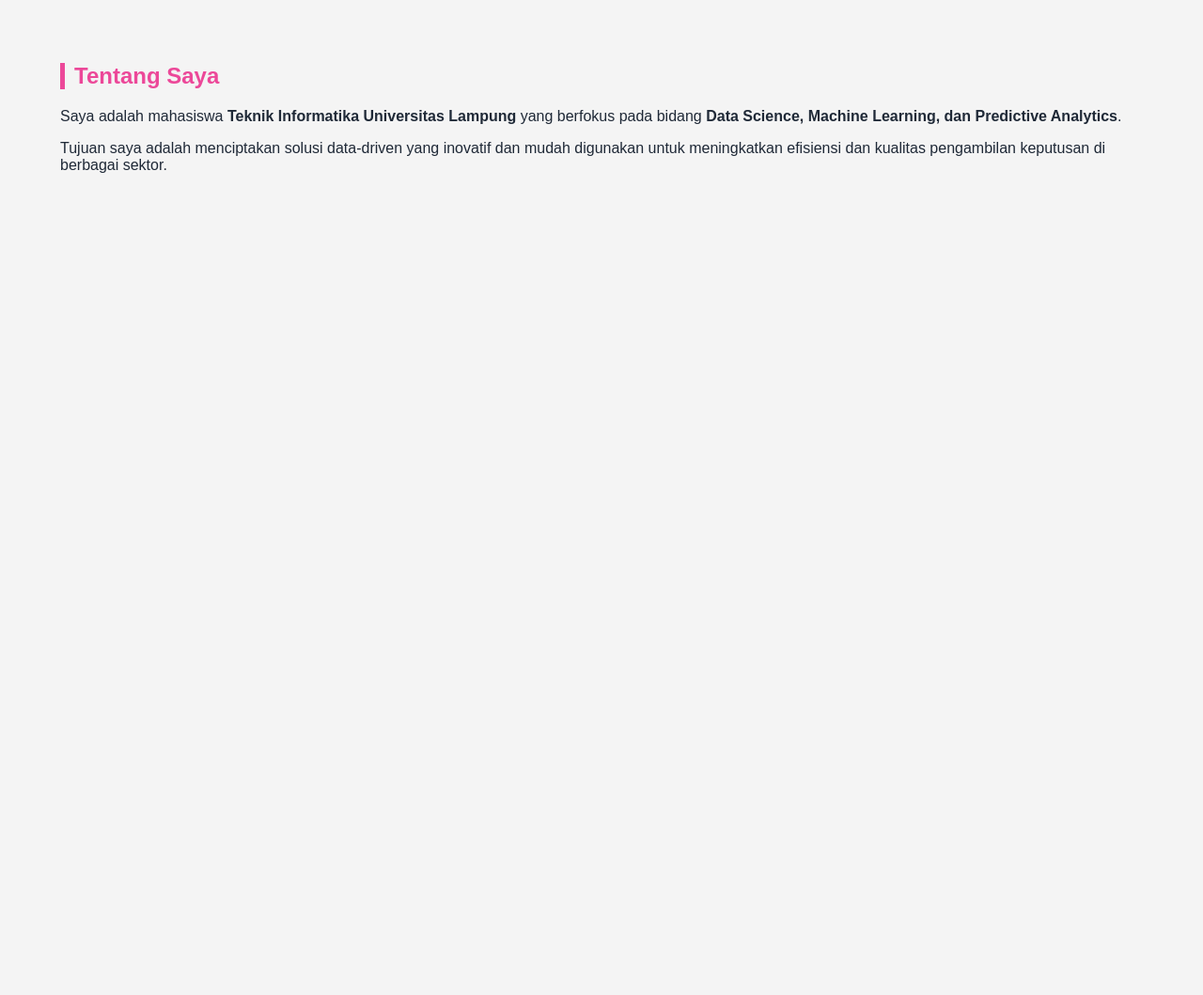
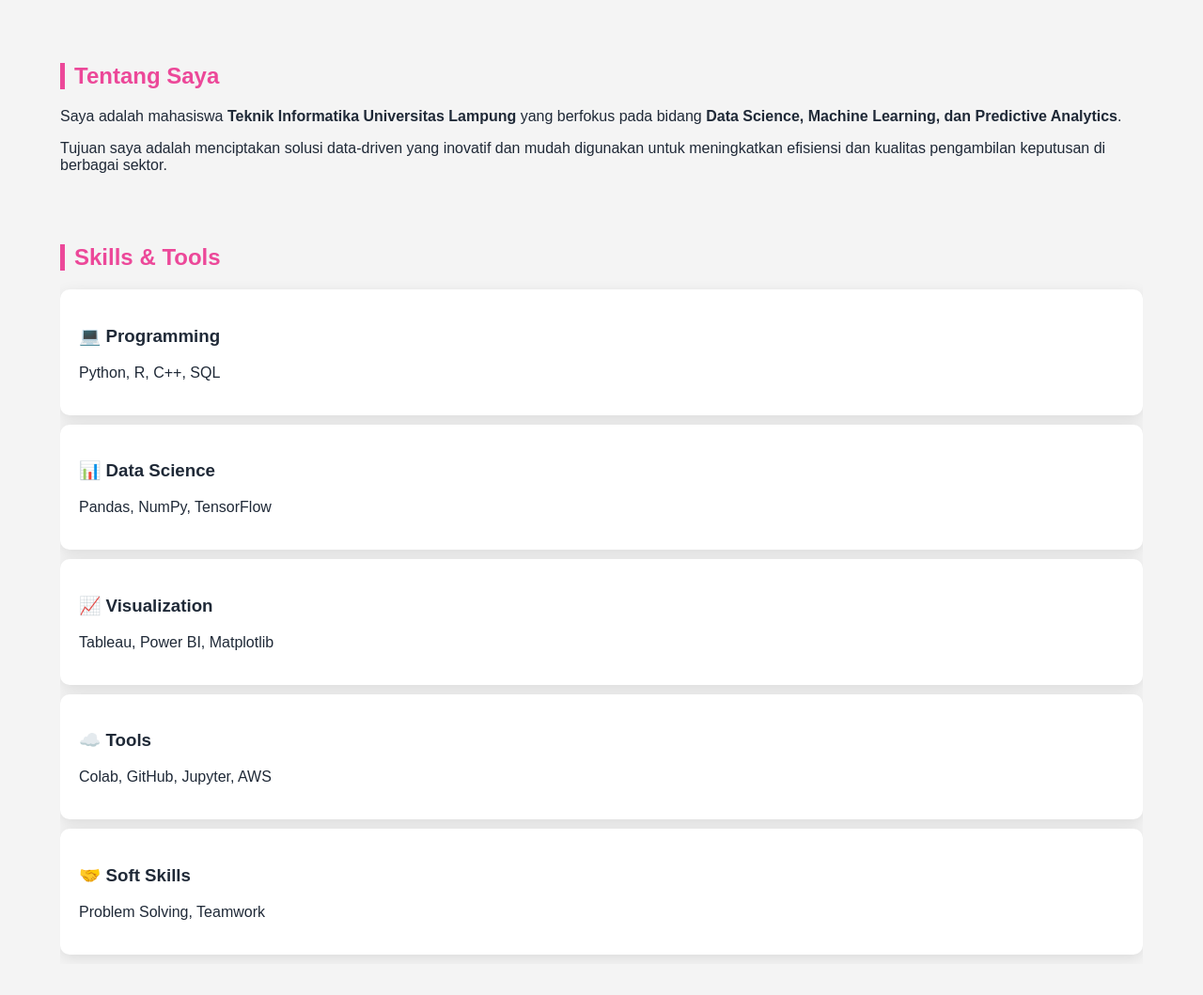
Before and after one commit to erlinsari/Judul-2-Praktikum-Pemrograman-Web, a plain HTML site: page index.html in a window 1280 px wide. Shown: the part 533-1592 px from the top of the page at 94% size. Before the commit the page ends 800 px from the top, so only its background shows below. Drawn offline with Linux system fonts and the light colour scheme.

Commit message:
tambah skill section

```diff
--- a/index.html
+++ b/index.html
@@ -65,6 +65,15 @@
     <p>Tujuan saya adalah menciptakan solusi data-driven yang inovatif dan mudah digunakan untuk meningkatkan efisiensi dan kualitas pengambilan keputusan di berbagai sektor.</p>
   </section>
 
+  <section id="skills">
+    <h2>Skills & Tools</h2>
+    <div class="box"><h3>💻 Programming</h3><p>Python, R, C++, SQL</p></div>
+    <div class="box"><h3>📊 Data Science</h3><p>Pandas, NumPy, TensorFlow</p></div>
+    <div class="box"><h3>📈 Visualization</h3><p>Tableau, Power BI, Matplotlib</p></div>
+    <div class="box"><h3>☁️ Tools</h3><p>Colab, GitHub, Jupyter, AWS</p></div>
+    <div class="box"><h3>🤝 Soft Skills</h3><p>Problem Solving, Teamwork</p></div>
+  </section>
+
 </body>
 
 </html>
--- a/style.css
+++ b/style.css
@@ -123,3 +123,10 @@ section h2 {
   border-left: 5px solid #ec4899;
   padding-left: 10px;
 }
+.box, .project, .exp {
+  background: white;
+  border-radius: 10px;
+  box-shadow: 0 4px 15px rgba(0,0,0,0.1);
+  padding: 20px;
+  margin: 10px 0;
+}
```
